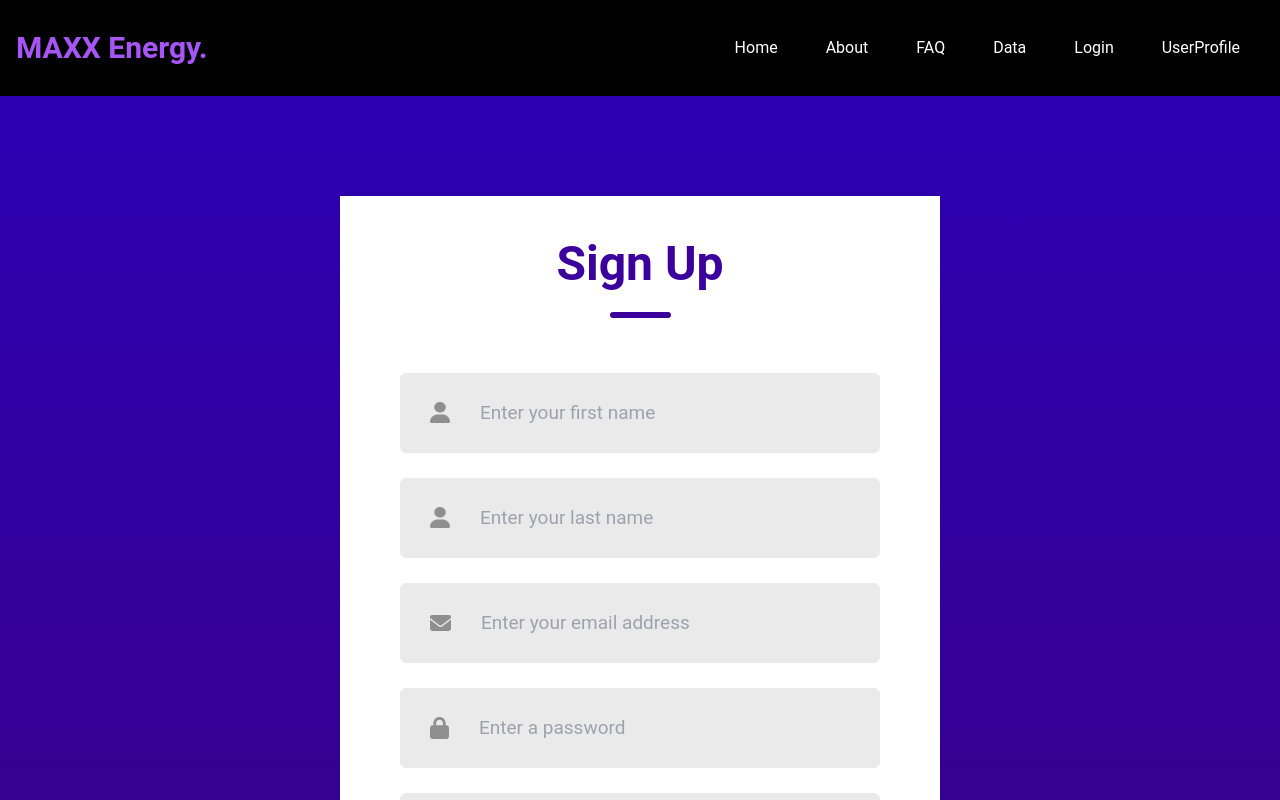
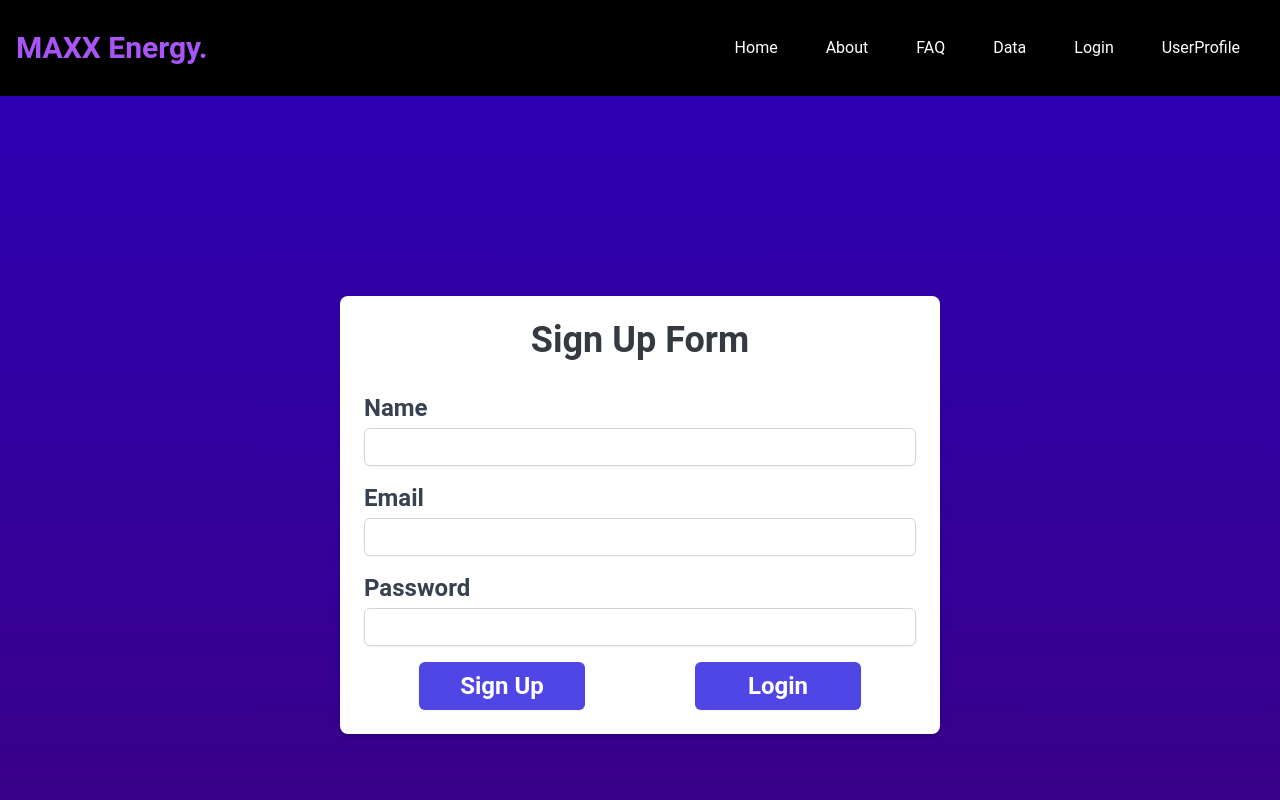
Before and after one commit to Maxx-Energy-Internship-Summer-24/solar-plant-website, a React (Create React App) app in the folder frontend/: page /login in a window 1280 px wide. Shown: the top 800 px of the page. Built offline with nearby package versions, Linux system fonts and the light colour scheme.

Commit message:
Made signup and login forms seperate components.

```diff
--- /dev/null
+++ b/frontend/src/components/LoginForm.jsx
@@ -0,0 +1,108 @@
+import React, { useState } from 'react';
+
+const LoginForm = ({ showSignUp, setShowSignUp }) => {
+  const [formData, setFormData] = useState({
+    email: '',
+    password: '',
+  });
+
+  const [errors, setErrors] = useState({});
+  const [submitted, setSubmitted] = useState(false);
+
+  // Form validation function
+  const validate = () => {
+    let errors = {};
+
+    if (!formData.email.trim()) {
+      errors.email = 'Email is required';
+    } else if (!/\S+@\S+\.\S+/.test(formData.email)) {
+      errors.email = 'Email address is invalid';
+    }
+
+    if (!formData.password.trim()) {
+      errors.password = 'Password is required';
+    }
+
+    return errors;
+  };
+
+  // Handle form submission
+  const handleSubmit = (e) => {
+    e.preventDefault();
+    const validationErrors = validate();
+    setErrors(validationErrors);
+
+    if (Object.keys(validationErrors).length === 0) {
+      console.log('Form Data Submitted: ', formData);
+      setSubmitted(true);
+    }
+  };
+
+  // Handle input changes
+  const handleChange = (e) => {
+    const { name, value } = e.target;
+    setFormData({
+      ...formData,
+      [name]: value,
+    });
+  };
+
+  // Call the Sign Up component
+  const callSignUp = (e) => {
+    e.preventDefault();
+    setShowSignUp(true);
+  };
+
+  return (
+    <div className="w-[600px] mx-auto p-6 bg-white shadow-md rounded-lg m-[200px]">
+      <h1 className="text-4xl font-bold text-center mb-8">Login Form</h1>
+      {submitted && <span className="block text-center text-green-600 mb-4">Login successful!</span>}
+      <form onSubmit={handleSubmit} className="space-y-4">
+        <div>
+          <label htmlFor="email" className="block text-2xl font-semibold text-gray-700">Email</label>
+          <input
+            type="email"
+            name="email"
+            id="email"
+            value={formData.email}
+            onChange={handleChange}
+            required
+            className={`mt-1 block w-full px-3 py-2 border ${errors.email ? 'border-red-500' : 'border-gray-300'} rounded-md shadow-sm focus:outline-none focus:ring-indigo-500 focus:border-indigo-500 sm:text-sm`}
+          />
+          {errors.email && <p className="text-red-500 text-sm">{errors.email}</p>}
+        </div>
+
+        <div>
+          <label htmlFor="password" className="block text-2xl font-semibold text-gray-700">Password</label>
+          <input
+            type="password"
+            name="password"
+            id="password"
+            value={formData.password}
+            onChange={handleChange}
+            required
+            className={`mt-1 block w-full px-3 py-2 border ${errors.password ? 'border-red-500' : 'border-gray-300'} rounded-md shadow-sm focus:outline-none focus:ring-indigo-500 focus:border-indigo-500 sm:text-sm`}
+          />
+          {errors.password && <p className="text-red-500 text-sm">{errors.password}</p>}
+        </div>
+
+        <div className="flex justify-around">
+          <button
+            type="submit"
+            className="w-[30%] px-4 py-2 bg-indigo-600 text-2xl font-semibold text-white rounded-md shadow-sm hover:bg-indigo-700 focus:outline-none focus:ring-2 focus:ring-offset-2 focus:ring-indigo-500"
+          >
+            Login
+          </button>
+          <button
+            onClick={callSignUp}
+            className="w-[30%] px-4 py-2 bg-indigo-600 text-2xl font-semibold text-white rounded-md shadow-sm hover:bg-indigo-700 focus:outline-none focus:ring-2 focus:ring-offset-2 focus:ring-indigo-500"
+          >
+            Sign Up
+          </button>
+        </div>
+      </form>
+    </div>
+  );
+};
+
+export default LoginForm;
--- /dev/null
+++ b/frontend/src/components/SignupForm.jsx
@@ -0,0 +1,136 @@
+import React, { useState } from "react";
+
+const SignUpForm = ({ showSignUp, setShowSignUp }) => {
+  const [formData, setFormData] = useState({
+    name: "",
+    email: "",
+    password: "",
+  });
+
+  const [errors, setErrors] = useState({});
+  const [submitted, setSubmitted] = useState(false);
+
+
+  // Form validation function
+  const validate = () => {
+    let errors = {};
+
+    if (!formData.name.trim()) {
+      errors.name = "Name is required";
+    }
+
+    if (!formData.email.trim()) {
+      errors.email = "Email is required";
+    } else if (!/\S+@\S+\.\S+/.test(formData.email)) {
+      errors.email = "Email address is invalid";
+    }
+
+    if (!formData.password.trim()) {
+      errors.password = "Password is required";
+    } else if (formData.password.length < 6) {
+      errors.password = "Password needs to be 6 characters or more";
+    }
+
+    return errors;
+  };
+
+  // Handle form submission
+  const handleSubmit = (e) => {
+    e.preventDefault();
+    const validationErrors = validate();
+    setErrors(validationErrors);
+
+    if (Object.keys(validationErrors).length === 0) {
+      console.log("Form Data Submitted: ", formData);
+      setSubmitted(true);
+    }
+  };
+
+  // Handle input changes
+  const handleChange = (e) => {
+    const { name, value } = e.target;
+    setFormData({
+      ...formData,
+      [name]: value,
+    });
+  };
+
+  // Call the Login component
+  const callLogin = (e) => {
+    e.preventDefault(true)
+    setShowSignUp(false);
+  }
+
+  return (
+    <div className="w-[600px] mx-auto p-6 bg-white shadow-md rounded-lg  m-[200px]">
+      <h1 className="text-4xl font-bold text-center mb-8">Sign Up Form</h1>
+      {submitted && <span className="block text-center text-green-600 mb-4">Sign up successful!</span>}
+      <form onSubmit={handleSubmit} className="space-y-4">
+        <div>
+          <label htmlFor="name" className="block text-2xl font-semibold text-gray-700">Name</label>
+          <input
+            type="text"
+            name="name"
+            id="name"
+            value={formData.name}
+            onChange={handleChange}
+            required
+            className={`mt-1 block w-full px-3 py-2 border ${
+              errors.name ? "border-red-500" : "border-gray-300"
+            } rounded-md shadow-sm focus:outline-none focus:ring-indigo-500 focus:border-indigo-500 sm:text-sm`}
+          />
+          {errors.name && <p className="text-red-500 text-sm">{errors.name}</p>}
+        </div>
+
+        <div>
+          <label htmlFor="email" className="block text-2xl font-semibold text-gray-700">Email</label>
+          <input
+            type="email"
+            name="email"
+            id="email"
+            value={formData.email}
+            onChange={handleChange}
+            required
+            className={`mt-1 block w-full px-3 py-2 border ${
+              errors.email ? "border-red-500" : "border-gray-300"
+            } rounded-md shadow-sm focus:outline-none focus:ring-indigo-500 focus:border-indigo-500 sm:text-sm`}
+          />
+          {errors.email && <p className="text-red-500 text-sm">{errors.email}</p>}
+        </div>
+
+        <div>
+          <label htmlFor="password" className="block text-2xl font-semibold text-gray-700">Password</label>
+          <input
+            type="password"
+            name="password"
+            id="password"
+            value={formData.password}
+            onChange={handleChange}
+            required
+            className={`mt-1 block w-full px-3 py-2 border ${
+              errors.password ? "border-red-500" : "border-gray-300"
+            } rounded-md shadow-sm focus:outline-none focus:ring-indigo-500 focus:border-indigo-500 sm:text-sm`}
+          />
+          {errors.password && <p className="text-red-500 text-sm">{errors.password}</p>}
+        </div>
+
+        <div className="flex justify-around">
+          <button
+            type="submit"
+            className="w-[30%] px-4 py-2 bg-indigo-600 text-2xl font-semibold text-white rounded-md shadow-sm hover:bg-indigo-700 focus:outline-none focus:ring-2 focus:ring-offset-2 focus:ring-indigo-500"
+          >
+            Sign Up
+          </button>
+          <button
+            onClick={callLogin}
+            className="w-[30%] px-4 py-2 bg-indigo-600 text-2xl font-semibold text-white rounded-md shadow-sm hover:bg-indigo-700 focus:outline-none focus:ring-2 focus:ring-offset-2 focus:ring-indigo-500"
+          >
+            Login
+          </button>
+        </div>
+      </form>
+    </div>
+  );
+};
+
+export default SignUpForm;
--- a/frontend/src/pages/Login.jsx
+++ b/frontend/src/pages/Login.jsx
@@ -3,82 +3,22 @@ import '../styles/Login.css';
 import user_icon from '../images/person.png';
 import email_icon from '../images/email.png';
 import password_icon from '../images/password.png';
+import SignUpForm from '../components/SignupForm';
+import LoginForm from '../components/LoginForm';
 
 const Login = () => {
 
   const [action, setAction] = useState("Sign Up");
+  const [showSignUp, setShowSignUp] = useState(true);
 
   const handleNavigation = (url) => {
     window.location.href = url;
   }
 
   return (
-    <div className="container">
-      <div className="header">
-        <div className="text">{action}</div>
-        <div className="underline"></div>
-      </div>
-      <div className="inputs">
-        {action !== "Login" && action !== "Password Reset" && (
-          <div className="input">
-            <img src={user_icon} alt="" />
-            <input type="text" placeholder="Enter your first name" />
-          </div>
-        )}
-        {action !== "Login" && action !== "Password Reset" && (
-          <div className="input">
-            <img src={user_icon} alt="" />
-            <input type="text" placeholder="Enter your last name" />
-          </div>
-        )}
-        <div className="input">
-          <img src={email_icon} alt="" />
-          <input type="email" placeholder="Enter your email address" />
-        </div>
-        <div className="input">
-          <img src={password_icon} alt="" />
-          <input type="password" placeholder="Enter a password" />
-        </div>
-        {action !== "Login" && (
-          <div className="input">
-            <img src={password_icon} alt="" />
-            <input type="password" placeholder="Re-enter your password" />
-          </div>
-        )}
-      </div>
-      {action === "Login" && (
-        <div className="forgot-password" onClick={() => { setAction("Password Reset") }}>
-          Forgot Password?
-          <span> Click Here!</span>
-        </div>
-      )}
-      <div className="submit-container">
-        <div
-          className={action === "Login" ? "submit gray" : "submit"}
-          onClick={() => {
-            if (action === "Sign Up") {
-              handleNavigation("/");
-            } else {
-              setAction("Sign Up");
-            }
-          }}
-        >
-          Sign Up
-        </div>
-        <div
-          className={action === "Sign Up" ? "submit gray" : "submit"}
-          onClick={() => {
-            if (action === "Login") {
-              handleNavigation("/");
-            } else {
-              setAction("Login");
-            }
-          }}
-        >
-          Login
-        </div>
-      </div>
-    </div>
+    <>
+    {showSignUp ? <SignUpForm showSignUp={showSignUp} setShowSignUp={setShowSignUp}/> : <LoginForm showSignUp={showSignUp} setShowSignUp={setShowSignUp} />}
+    </>
   );
 }
 
```
